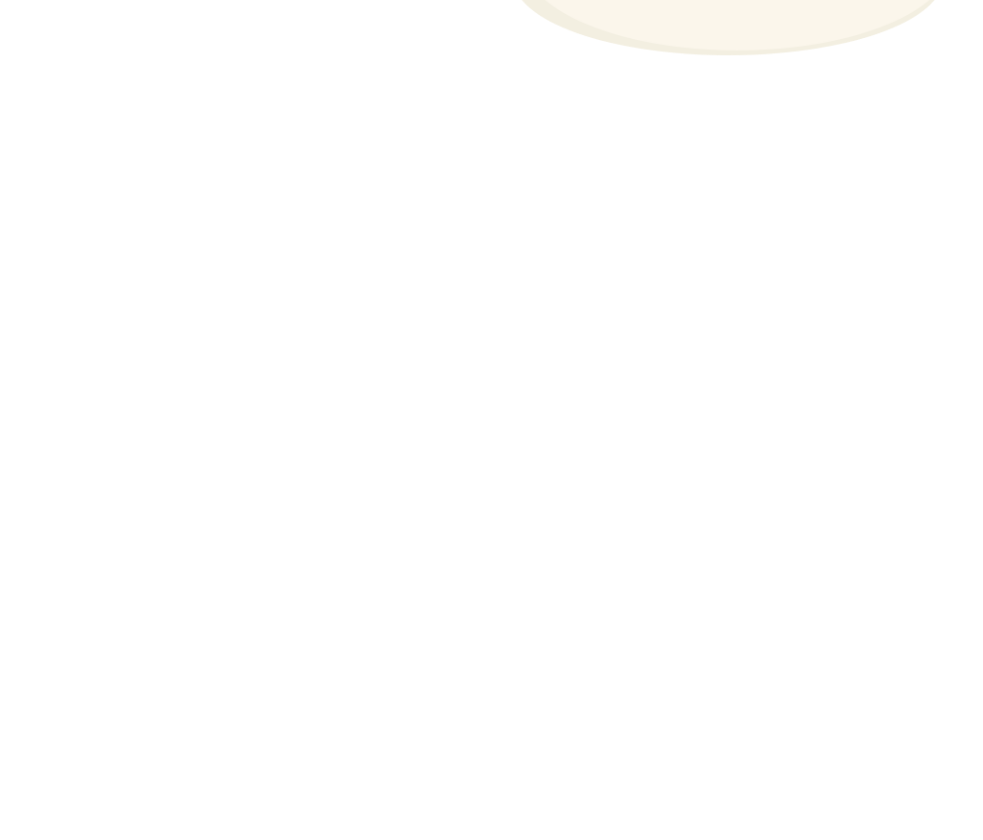
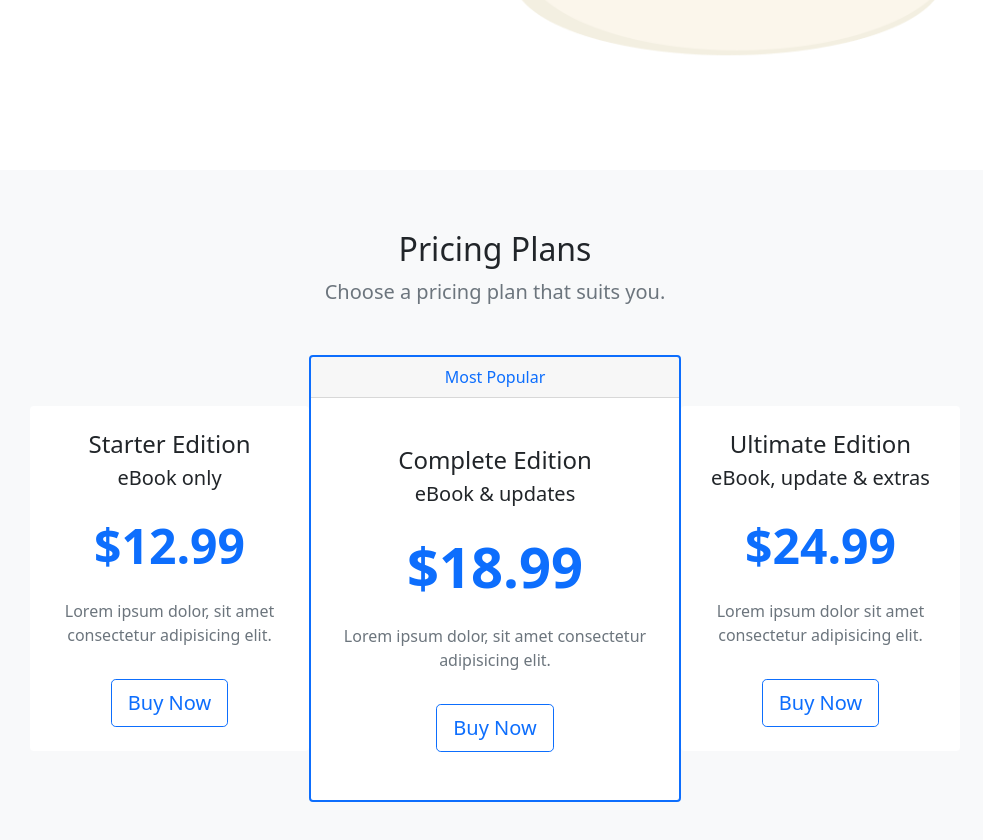
Before and after one commit to ZunaidChowdhury/Project-Zunaid-using-Bootstrap-5, a plain HTML site: page index.html in a window 1280 px wide. Shown: the part 556-1396 px from the top of the page, without its empty margins (145-1128 px from the left). Before the commit the page ends 800 px from the top, so only its background shows below. Drawn offline with nearby package versions, Linux system fonts and the light colour scheme.

Commit message:
Added cards.

```diff
--- a/index.html
+++ b/index.html
@@ -66,13 +66,72 @@
                     <a href="#pricing" class="btn btn-secondary btn-lg">Buy Now</a>
                 </div>
                 <div class="col-md-5 text-center d-none d-md-block">
-                    <img src="/Project-Zunaid-using-Bootstrap-5/assets/ebook-cover.png" alt="ebook cover" class="img-fluid" />
+                    <!-- for git  -->
+                    <!-- <img src="/Project-Zunaid-using-Bootstrap-5/assets/ebook-cover.png" alt="ebook cover" class="img-fluid" /> -->
+
+                    <!-- for local  -->
+                    <img src="/assets/ebook-cover.png" alt="ebook cover" class="img-fluid" />
                 </div>
             </div>
         </div>
     </section>
     <!-- pricing plans  -->
+    <section id="pricing" class="bg-light mt-5">
+        <div class="container-lg">
+            <div class="text-center">
+                <h2>Pricing Plans</h2>
+                <p class="lead text-muted">Choose a pricing plan that suits you.</p>
+            </div>
 
+            <div class="row justify-content-center align-items-center my-5 g-0">
+                <!-- card 1  -->
+                <div class="col-8 col-lg-4 col-xl-3">
+                    <div class="card border-0">
+                        <div class="card-body text-center py-4">
+                            <h4 class="card-title">Starter Edition</h4>
+                            <p class="lead card-subtitle">eBook only</p>
+                            <p class="display-5 my-4 text-primary fw-bold">$12.99</p>
+                            <p class="card-text mx-3 text-muted d-none d-lg-block">
+                                Lorem ipsum dolor, sit amet consectetur adipisicing elit.
+                            </p>
+                            <a href="" class="btn btn-outline-primary btn-lg mt-3">Buy Now</a>
+                        </div>
+                    </div>
+                </div>
+                <!-- card 2  -->
+                <div class="col-9 col-lg-4">
+                    <div class="card border-primary border-2">
+                        <div class="card-header text-center text-primary">
+                            Most Popular
+                        </div>
+                        <div class="card-body text-center py-5">
+                            <h4 class="card-title">Complete Edition</h4>
+                            <p class="lead card-subtitle">eBook & updates</p>
+                            <p class="display-4 my-4 text-primary fw-bold">$18.99</p>
+                            <p class="card-text mx-3 text-muted d-none d-lg-block">
+                                Lorem ipsum dolor, sit amet consectetur adipisicing elit.
+                            </p>
+                            <a href="" class="btn btn-outline-primary btn-lg mt-3">Buy Now</a>
+                        </div>
+                    </div>
+                </div>
+                <!-- card 3  -->
+                <div class="col-8 col-lg-4 col-xl-3">
+                    <div class="card border-0">
+                        <div class="card-body text-center py-4">
+                            <h4 class="card-title">Ultimate Edition</h4>
+                            <p class="lead card-subtitle">eBook, update & extras</p>
+                            <p class="display-5 my-4 text-primary fw-bold">$24.99</p>
+                            <p class="card-text mx-3 text-muted d-none d-lg-block">
+                                Lorem ipsum dolor sit amet consectetur adipisicing elit.
+                            </p>
+                            <a href="" class="btn btn-outline-primary btn-lg mt-3">Buy Now</a>
+                        </div>
+                    </div>
+                </div>
+            </div>
+        </div>
+    </section>
     <!-- topics at a glance  -->
 
     <!-- Importing Bootstrap 5 JS -->
```
